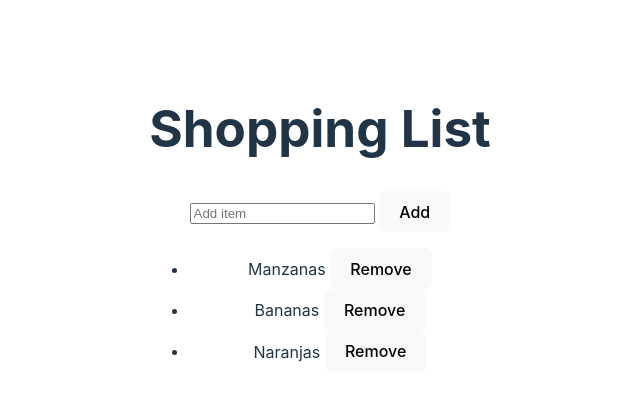
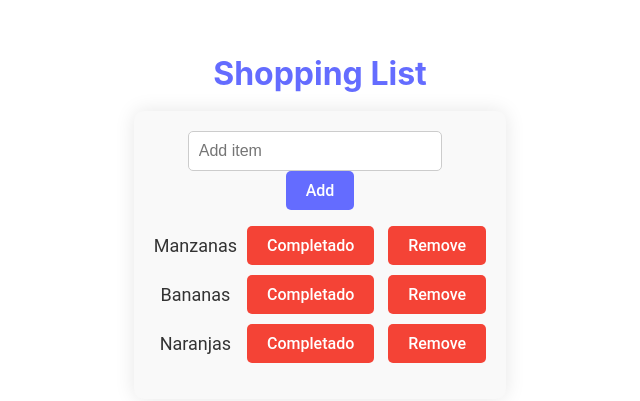
Before and after one commit to statick88/lista-compras-svelte, a Svelte app: page / in a window 1280 px wide. Shown: the part 173-574 px from the top of the page, without its empty margins (320-960 px from the left). Built offline with nearby package versions, Linux system fonts and the light colour scheme.

Commit message:
Aguirre_Castro_Ortiz

```diff
--- a/src/App.svelte
+++ b/src/App.svelte
@@ -1,10 +1,15 @@
 <script>
-  let items = ['Manzanas', 'Bananas', 'Naranjas'];
+  let items = [
+    { name: 'Manzanas', completed: false },
+    { name: 'Bananas', completed: false },
+    { name: 'Naranjas', completed: false }
+  ];
+
   let newItem = '';
 
   function addItem() {
     if (newItem.trim() !== '') {
-      items = [...items, newItem];
+      items = [...items, { name: newItem, completed: false }];
       newItem = '';
     }
   }
@@ -12,15 +17,101 @@
   function removeItem(index) {
     items = items.filter((_, i) => i !== index);
   }
+
+  function toggleCompleted(index) {
+    items[index].completed = !items[index].completed;
+  }
 </script>
+
+<style>
+  .shopping-list {
+    font-family: 'Roboto', sans-serif;
+    background-color: #f9f9f9;
+    padding: 20px;
+    border-radius: 10px;
+    box-shadow: 0px 0px 20px rgba(0, 0, 0, 0.1);
+    max-width: 500px;
+    margin: 20px auto;
+  }
+
+  h1 {
+    text-align: center;
+    color: #646cff;
+    font-size: 32px;
+    margin-bottom: 20px;
+  }
+
+  input[type="text"] {
+    padding: 10px;
+    border-radius: 5px;
+    border: 1px solid #ccc;
+    margin-right: 10px;
+    width: calc(100% - 100px);
+    font-size: 16px;
+  }
+
+  button {
+    padding: 10px 20px;
+    background-color: #646cff;
+    color: white;
+    border: none;
+    border-radius: 5px;
+    cursor: pointer;
+    transition: background-color 0.3s;
+    font-size: 16px;
+  }
+
+  button:hover {
+    background-color: #535bf2;
+  }
+
+  ul {
+    list-style-type: none;
+    padding: 0;
+  }
+
+  li {
+    margin-bottom: 10px;
+    display: flex;
+    align-items: center;
+  }
+
+  span {
+    flex-grow: 1;
+    font-size: 18px;
+    color: #333;
+  }
+
+  .completed {
+    text-decoration: line-through;
+    color: #888;
+  }
+
+  .action-buttons button {
+    margin-left: 10px;
+    background-color: #f44336;
+  }
+
+  .action-buttons button:hover {
+    background-color: #d32f2f;
+  }
+</style>
 
 <h1>Shopping List</h1>
 
+<div class="shopping-list">
   <input type="text" bind:value={newItem} placeholder="Add item">
   <button on:click={addItem}>Add</button>
 
   <ul>
     {#each items as item, index}
-    <li>{item} <button on:click={() => removeItem(index)}>Remove</button></li>
+      <li>
+        <span class="{item.completed ? 'completed' : ''}">{item.name}</span>
+        <div class="action-buttons">
+          <button on:click={() => toggleCompleted(index)}>{item.completed ? 'Incompleto' : 'Completado'}</button>
+          <button on:click={() => removeItem(index)}>Remove</button>
+        </div>
+      </li>
     {/each}
   </ul>
+</div>
--- a/src/app.css
+++ b/src/app.css
@@ -1,33 +1,34 @@
 :root {
-  font-family: Inter, system-ui, Avenir, Helvetica, Arial, sans-serif;
-  line-height: 1.5;
-  font-weight: 400;
-
-  color-scheme: light dark;
-  color: rgba(255, 255, 255, 0.87);
-  background-color: #242424;
-
-  font-synthesis: none;
-  text-rendering: optimizeLegibility;
-  -webkit-font-smoothing: antialiased;
-  -moz-osx-font-smoothing: grayscale;
-}
-
-a {
-  font-weight: 500;
-  color: #646cff;
-  text-decoration: inherit;
-}
-a:hover {
-  color: #535bf2;
+  --primary-color: #646cff;
+  --secondary-color: #535bf2;
+  --background-dark: #242424;
+  --background-light: #ffffff;
+  --text-dark: rgba(255, 255, 255, 0.87);
+  --text-light: #213547;
 }
 
 body {
   margin: 0;
   display: flex;
-  place-items: center;
+  justify-content: center;
+  align-items: center;
   min-width: 320px;
   min-height: 100vh;
+  background-color: var(--background-dark);
+  color: var(--text-dark);
+  font-family: Inter, system-ui, Avenir, Helvetica, Arial, sans-serif;
+  line-height: 1.5;
+  font-weight: 400;
+}
+
+a {
+  font-weight: 500;
+  color: var(--primary-color);
+  text-decoration: none;
+}
+
+a:hover {
+  color: var(--secondary-color);
 }
 
 h1 {
@@ -55,11 +56,13 @@ button {
   font-family: inherit;
   background-color: #1a1a1a;
   cursor: pointer;
-  transition: border-color 0.25s;
+  transition: border-color 0.25s, background-color 0.25s;
 }
+
 button:hover {
-  border-color: #646cff;
+  border-color: var(--primary-color);
 }
+
 button:focus,
 button:focus-visible {
   outline: 4px auto -webkit-focus-ring-color;
@@ -67,13 +70,22 @@ button:focus-visible {
 
 @media (prefers-color-scheme: light) {
   :root {
-    color: #213547;
-    background-color: #ffffff;
+    --background-dark: #ffffff;
+    --text-dark: #213547;
+    --primary-color: #747bff;
   }
+
   a:hover {
-    color: #747bff;
+    color: var(--primary-color);
   }
+
   button {
     background-color: #f9f9f9;
+    color: var(--primary-color);
+  }
+
+  button:hover {
+    background-color: var(--background-light);
+    border-color: var(--primary-color);
   }
 }
```
Lines whose indentation alone changed are shown as unchanged.
